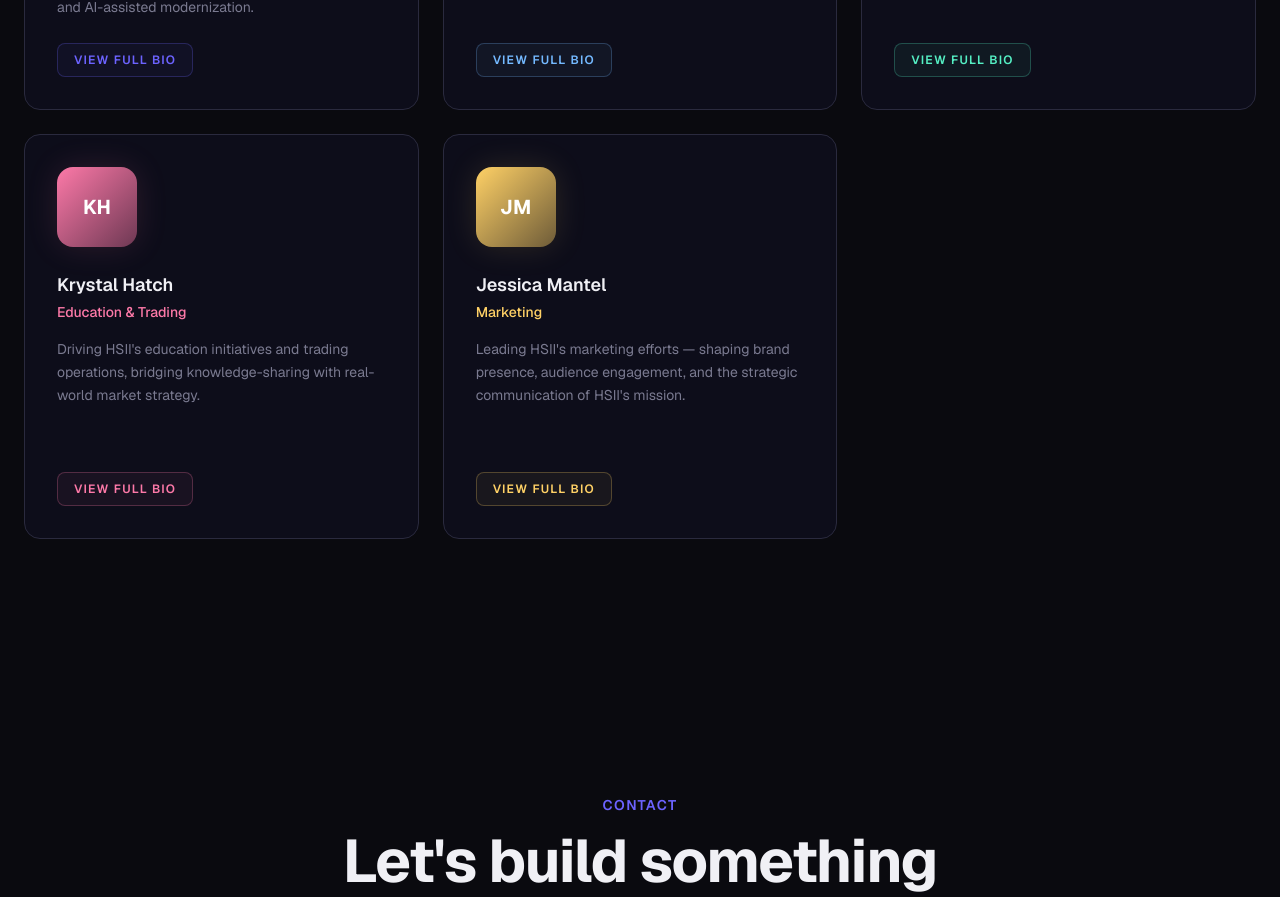
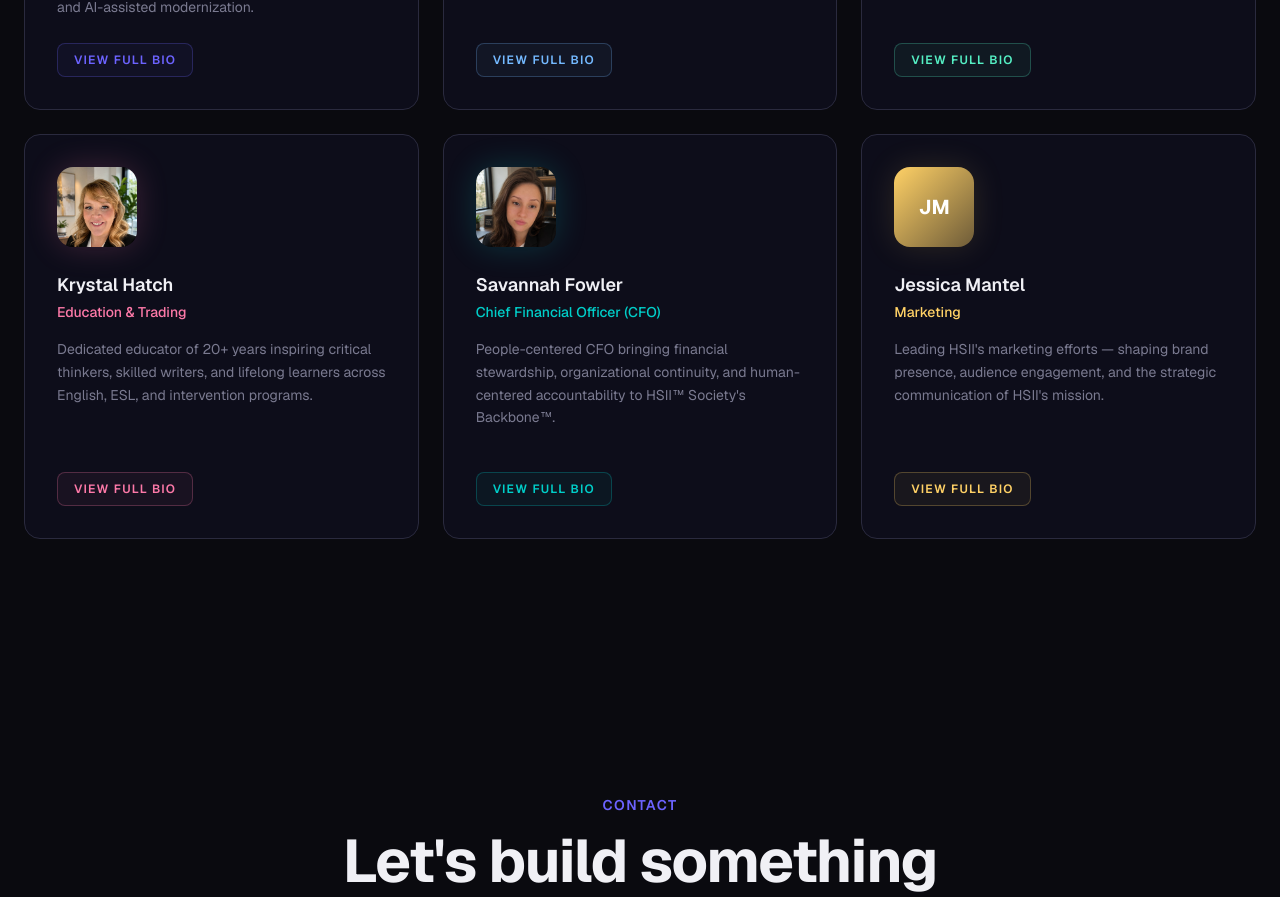
Before and after one commit to Dev-Master718820/hsii-official-website, a Next.js app: page / in a window 1280 px wide. Shown: the part 3800-4697 px from the top of the page. Built offline with nearby package versions, Linux system fonts and the light colour scheme.

Commit message:
add/Krystal&Savannah

```diff
--- a/components/TeamSection.tsx
+++ b/components/TeamSection.tsx
@@ -80,19 +80,45 @@ const team = [
     role: "Education & Trading",
     initials: "KH",
     color: "#fd79a8",
-    image: null,
-    bio: "Driving HSII's education initiatives and trading operations, bridging knowledge-sharing with real-world market strategy.",
+    image: "/images/team/krystal.jpeg",
+    bio: "Dedicated educator of 20+ years inspiring critical thinkers, skilled writers, and lifelong learners across English, ESL, and intervention programs.",
     fullBio: {
       paragraphs: [
-        "Krystal leads HSII's education and trading verticals, bringing structure and clarity to how the organization teaches, trains, and applies market intelligence.",
-        "Her work spans curriculum development, knowledge transfer, and trading strategy — ensuring that HSII's insights translate into practical, actionable outcomes for partners and stakeholders.",
+        "Krystal Hatch has been a dedicated educator for more than 20 years, inspiring and guiding her students to become critical thinkers, skilled writers, and lifelong learners. Over the years, Ms. Hatch has taught a variety of English courses, including Freshman, Sophomore, and Junior English, Creative Writing, Sheltered ESL English, and Intervention Reading and Writing, and has received recognition for her excellence in teaching.",
+        "Her passion for literature and language has enabled her to create a positive and engaging learning environment for her students, allowing them to thrive both academically and personally. In addition to her teaching duties, Ms. Hatch has also been a mentor to her students, providing them with guidance and support as they navigate their academic and personal lives. She has helped her students overcome challenges and achieve their goals, both in and outside of the classroom.",
+        "Ms. Hatch's dedication extends beyond her role as a teacher. She works tirelessly to promote literacy and education wherever she goes. Her enthusiasm for teaching and her unwavering dedication to her students has made her a beloved and respected member of the educational community.",
       ],
       currentWork: [
-        "Education & Training Programs",
-        "Trading Strategy",
-        "Curriculum Development",
-        "Knowledge Transfer",
-        "Market Intelligence",
+        "Freshman, Sophomore & Junior English Education",
+        "Creative Writing",
+        "Sheltered ESL English",
+        "Intervention Reading & Writing",
+        "Student Mentorship",
+        "Literacy Promotion",
+      ],
+    },
+  },
+  {
+    name: "Savannah Fowler",
+    role: "Chief Financial Officer (CFO)",
+    initials: "SF",
+    color: "#00cec9",
+    image: "/images/team/savannah.png",
+    bio: "People-centered CFO bringing financial stewardship, organizational continuity, and human-centered accountability to HSII™ Society's Backbone™.",
+    fullBio: {
+      paragraphs: [
+        "Savannah Fowler brings a grounded, people-centered approach to operational and financial stewardship at HSII™ Society's Backbone™.",
+        "With experience spanning caregiving, education, manufacturing, and service environments, Savannah has developed a practical understanding of responsibility, accountability, and the real-world systems that support people and organizations. Her background reflects a consistent commitment to helping others, maintaining reliability under pressure, and supporting the day-to-day operations that keep systems moving.",
+        "Savannah's professional experience includes supporting vulnerable populations, teaching and caregiving, operational manufacturing environments, and customer-focused service roles — experiences that strengthened her ability to manage competing priorities, stay organized, and lead with empathy, consistency, and resilience.",
+        "As Chief Financial Officer, Savannah supports financial operations, organizational continuity, and administrative infrastructure while helping ensure the company grows in a sustainable and responsible way. She brings a human-centered perspective to financial stewardship, balancing operational realities with long-term organizational stability.",
+        "Savannah believes strong systems are built not only through performance, but through consistency, care, and accountability to the people they serve.",
+      ],
+      currentWork: [
+        "Financial Operations",
+        "Organizational Continuity",
+        "Administrative Infrastructure",
+        "Sustainable Growth Strategy",
+        "Human-Centered Stewardship",
       ],
     },
   },
```
Also changed, not shown: public/images/team/krystal.jpeg (added), public/images/team/savannah.png (added).
